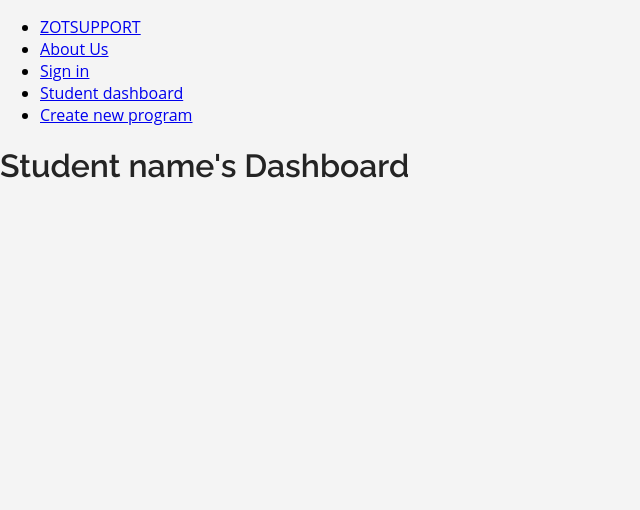
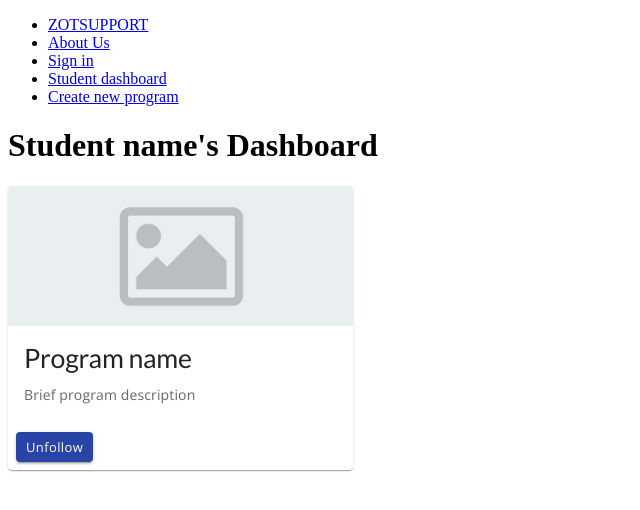
Before and after one commit to mezzaldi/ZOTSUPPORT, a React (Create React App) app in the folder frontend/: page /StudentDashboard in a window 1280 px wide. Shown: the top 510 px of the page, without its empty margins (0-640 px from the left). Built offline with nearby package versions, Linux system fonts and the light colour scheme.

Commit message:
Replaced global stylesheet with custom MUI theme, created program card for student dashboard page

```diff
--- a/frontend/package.json
+++ b/frontend/package.json
@@ -3,6 +3,10 @@
   "version": "0.1.0",
   "private": true,
   "dependencies": {
+    "@emotion/react": "^11.11.3",
+    "@emotion/styled": "^11.11.0",
+    "@mui/icons-material": "^5.15.5",
+    "@mui/material": "^5.15.5",
     "@testing-library/jest-dom": "^5.17.0",
     "@testing-library/react": "^13.4.0",
     "@testing-library/user-event": "^13.5.0",
--- a/frontend/public/index.html
+++ b/frontend/public/index.html
@@ -3,7 +3,10 @@
   <head>
     <meta charset="utf-8" />
     <link rel="icon" href="%PUBLIC_URL%/favicon.ico" />
-    <meta name="viewport" content="width=device-width, initial-scale=1" />
+
+    <!-- responsive meta tag from material UI -->
+    <meta name="viewport" content="initial-scale=1, width=device-width" />
+
     <meta name="theme-color" content="#000000" />
     <meta
       name="description"
@@ -30,6 +33,7 @@
     <link rel="preconnect" href="https://fonts.gstatic.com" crossorigin>
     <link href="https://fonts.googleapis.com/css2?family=Raleway:wght@600&display=swap" rel="stylesheet">
     <link href="https://fonts.googleapis.com/css2?family=Lato&display=swap" rel="stylesheet">
+    <link href="https://fonts.googleapis.com/css2?family=Open+Sans&display=swap" rel="stylesheet">
 
     <title>React App</title>
   </head>
--- a/frontend/src/App.js
+++ b/frontend/src/App.js
@@ -12,11 +12,65 @@ import StudentDashboardPage from './routes/StudentDashboard';
 // components
 import Navbar from './components/Navbar';
 
-// global stylesheet
-import './styles.scss';
+// MUI
+import { createTheme, ThemeProvider, responsiveFontSizes } from '@mui/material/styles';
+
+const primaryTextColor = '#242424';
+
+
+// GLOBAL STYLING WILL BE KEPT HERE INSTEAD OF CSS SHEET
+let globalTheme = createTheme({
+  // creating custom colors for our app
+  palette: {
+    // this is the primary button blue
+    primary: {
+      main: '#2744A6',
+      light: '#2744A6',
+      dark: '#2744A6',
+      contrastText: '#FFFFFF',
+    },
+  },
+  // setting font standards for our app
+  typography: {
+    h1: {
+      fontSize: '32px',
+      fontFamily: 'Raleway',
+      color: primaryTextColor
+    },
+    h2: {
+      fontSize: '26px',
+      fontFamily: 'Lato',
+      color: primaryTextColor
+    },
+    h3: {
+      fontSize: '20px',
+      fontFamily: 'Open Sans',
+      color: primaryTextColor
+    },
+    body1: {
+      fontSize: '16px',
+      fontFamily: 'Open Sans',
+      color: primaryTextColor
+    },
+    subtitle1: {
+      fontSize: '14px',
+      fontFamily: 'Open Sans',
+      color: primaryTextColor
+    },
+    button: {
+      textTransform: 'none',
+      fontFamily: 'Open Sans',
+      fontSize: '16px',
+    }
+  }
+
+});
+
+globalTheme = responsiveFontSizes(globalTheme);
 
 const App = () => {
   return (
+    <ThemeProvider theme={globalTheme}>
       <Router>
         <Navbar/>
         <Routes>
@@ -27,6 +81,7 @@ const App = () => {
           <Route path="/StudentDashboard" element={<StudentDashboardPage/>} />
         </Routes>
       </Router>
+    </ThemeProvider>
   );
 };
 
--- /dev/null
+++ b/frontend/src/components/ProgramCard.js
@@ -0,0 +1,45 @@
+import React from 'react';
+
+import Button from '@mui/material/Button';
+import Card from '@mui/material/Card';
+import CardActions from '@mui/material/CardActions';
+import CardContent from '@mui/material/CardContent';
+import CardMedia from '@mui/material/CardMedia';
+import Typography from '@mui/material/Typography';
+
+const ProgramCard = (props) => {
+  return (
+    <div>
+
+        <Card sx={{ maxWidth: 345 }}>
+
+            {/* The program header image */}
+            <CardMedia
+                sx={{ height: 140 }}
+                image="/images/placeholder.jpg"
+                title="program header image"
+            />
+
+            <CardContent>
+                {/*gutterBottom gives the text a bottom margin*/}
+                <Typography gutterBottom variant="h2">
+                {props.programName}
+                </Typography>
+
+                <Typography variant="subtitle1" color="text.secondary">
+                Brief program description
+                </Typography>
+            </CardContent>
+
+            <CardActions>
+                <Button size="small" variant="contained" color="primary">
+                    Unfollow
+                </Button>
+            </CardActions>
+
+        </Card>
+    </div>
+  );
+};
+
+export default ProgramCard;
--- a/frontend/src/routes/LandingPage.js
+++ b/frontend/src/routes/LandingPage.js
@@ -4,7 +4,6 @@ const LandingPage = () => {
   return (
     <div>
       <h1>Zot Support Landing Page</h1>
-      {/* Your page content goes here */}
     </div>
   );
 };
--- a/frontend/src/routes/StudentDashboard.js
+++ b/frontend/src/routes/StudentDashboard.js
@@ -1,9 +1,11 @@
 import React from 'react';
+import ProgramCard from '../components/ProgramCard';
 
 const StudentDashboardPage = () => {
   return (
     <div>
-      <h1>Student name's Dashboard</h1>
+        <h1>Student name's Dashboard</h1>
+        <ProgramCard programName="Program name"/>
 
     </div>
   );
--- a/frontend/src/styles.scss
+++ /dev/null
@@ -1,36 +0,0 @@
-body {
-    font-family: 'Open Sans', sans-serif;
-    margin: 0;
-    padding: 0;
-    background-color: #f4f4f4;
-}
-
-h1 {
-    font-family: 'Raleway';
-    font-size: 32px;
-    color: #242424;
-}
-
-h2 {
-    font-family: 'Lato';
-    font-size: 26px;
-    color: #242424;
-}
-
-h3 {
-    font-family: 'Open Sans';
-    font-size: 20px;
-    color: #242424;
-}
-
-p {
-    font-family: 'Open Sans';
-    font-size: 16px;
-    color: #242424;
-}
-
-.subtext {
-    font-family: 'Open Sans';
-    font-size: 14px;
-    color: #242424;
-}
```
Also changed, not shown: frontend/public/images/placeholder.jpg (added), 1 other file (tests, documents, lock files or other folders). Lines whose indentation alone changed are shown as unchanged.
